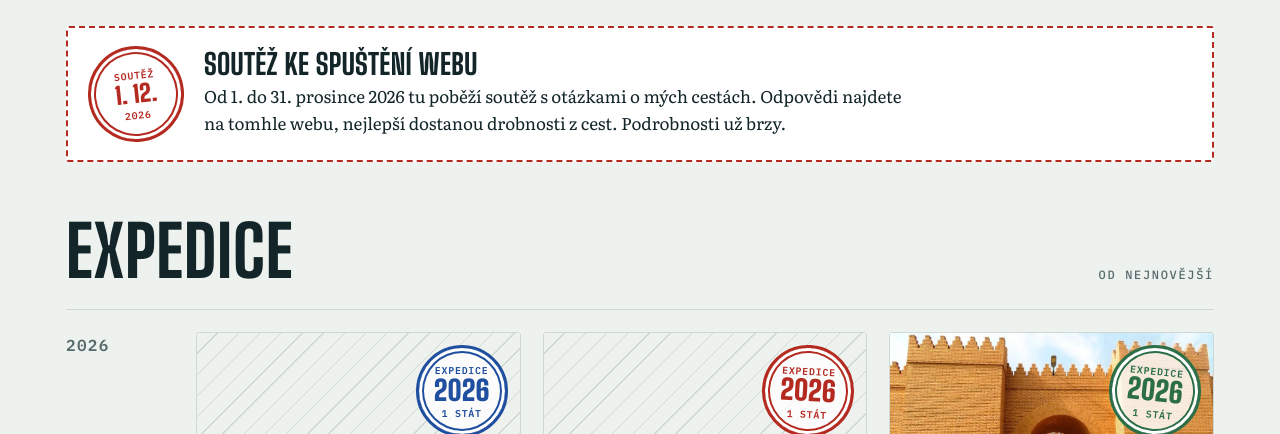
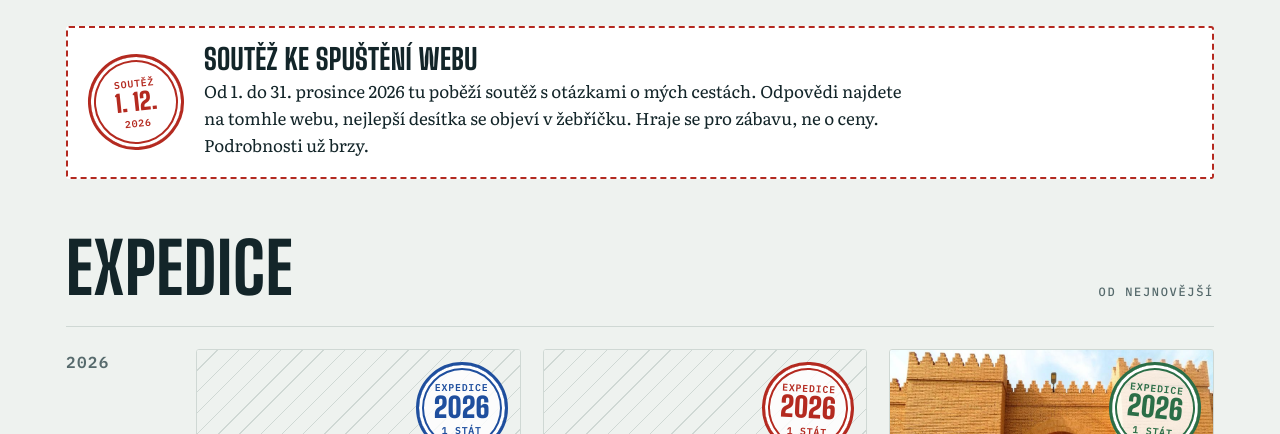
Before and after one commit to j-safranek-crypto/Slafbir, a plain HTML site: page index.html in a window 1280 px wide. Shown: the part 666-1100 px from the top of the page. Drawn offline with Linux system fonts and the light colour scheme.

Commit message:
Upoutávka na soutěž: bez cen, žebříček top 10
Co-Authored-By: Claude Opus 5.5 <noreply@anthropic.com>
Claude-Session: https://claude.ai/code/session_01FYB6Gff4A6tmkY1NufXLTa

```diff
--- a/index.html
+++ b/index.html
@@ -238,7 +238,7 @@ function home(){
   </div>
   <aside class="teaser" aria-label="Soutěž">
     <div class="stamp" style="--rot:-6deg" aria-hidden="true"><div><span>Soutěž</span><b>1. 12.</b><span>2026</span></div></div>
-    <div><h3>Soutěž ke spuštění webu</h3><p>Od 1. do 31. prosince 2026 tu poběží soutěž s otázkami o mých cestách. Odpovědi najdete na tomhle webu, nejlepší dostanou drobnosti z cest. Podrobnosti už brzy.</p></div>
+    <div><h3>Soutěž ke spuštění webu</h3><p>Od 1. do 31. prosince 2026 tu poběží soutěž s otázkami o mých cestách. Odpovědi najdete na tomhle webu, nejlepší desítka se objeví v žebříčku. Hraje se pro zábavu, ne o ceny. Podrobnosti už brzy.</p></div>
   </aside></div>
 
   <section class="block" id="expedice"><div class="wrap">
```
